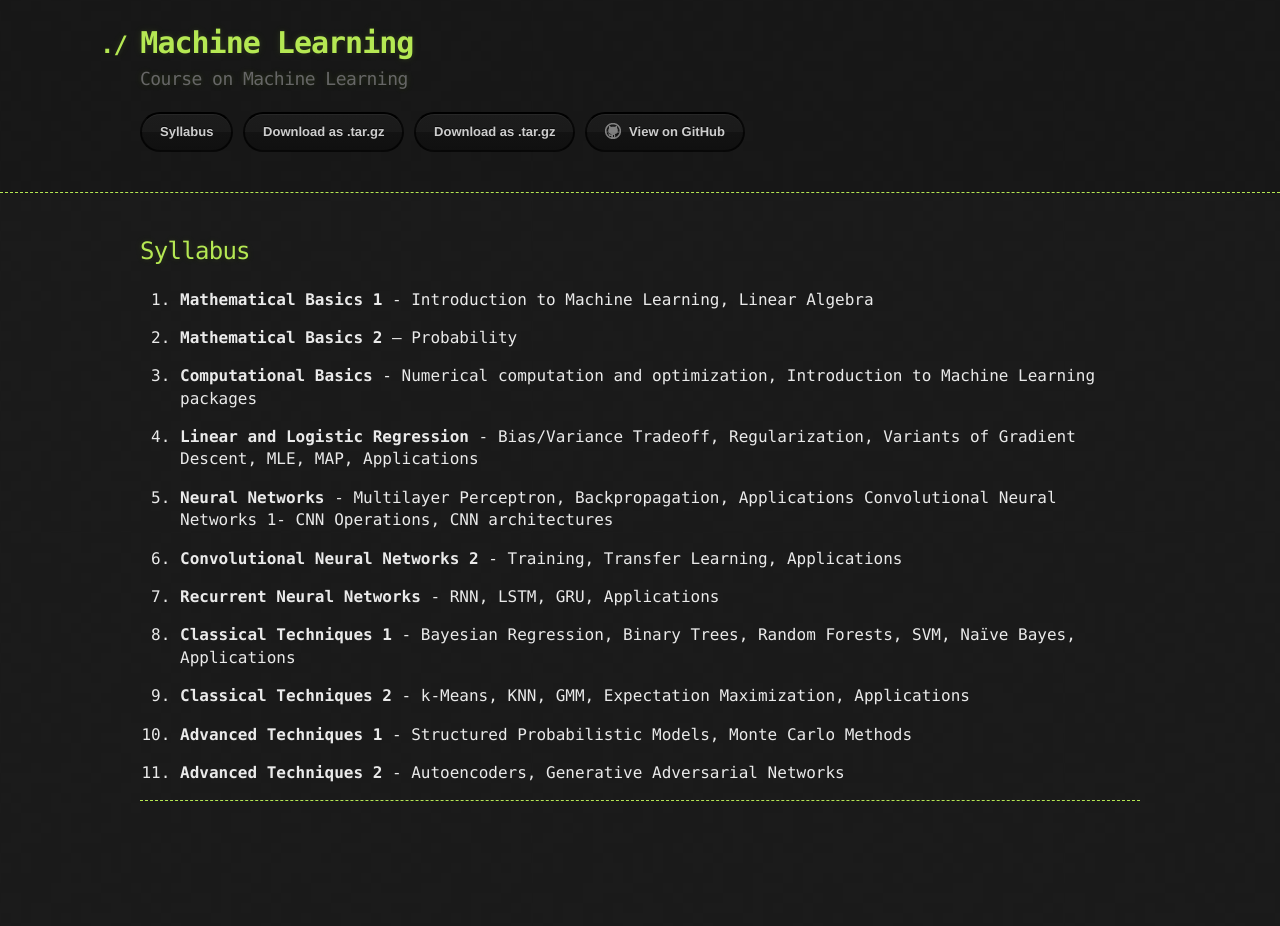
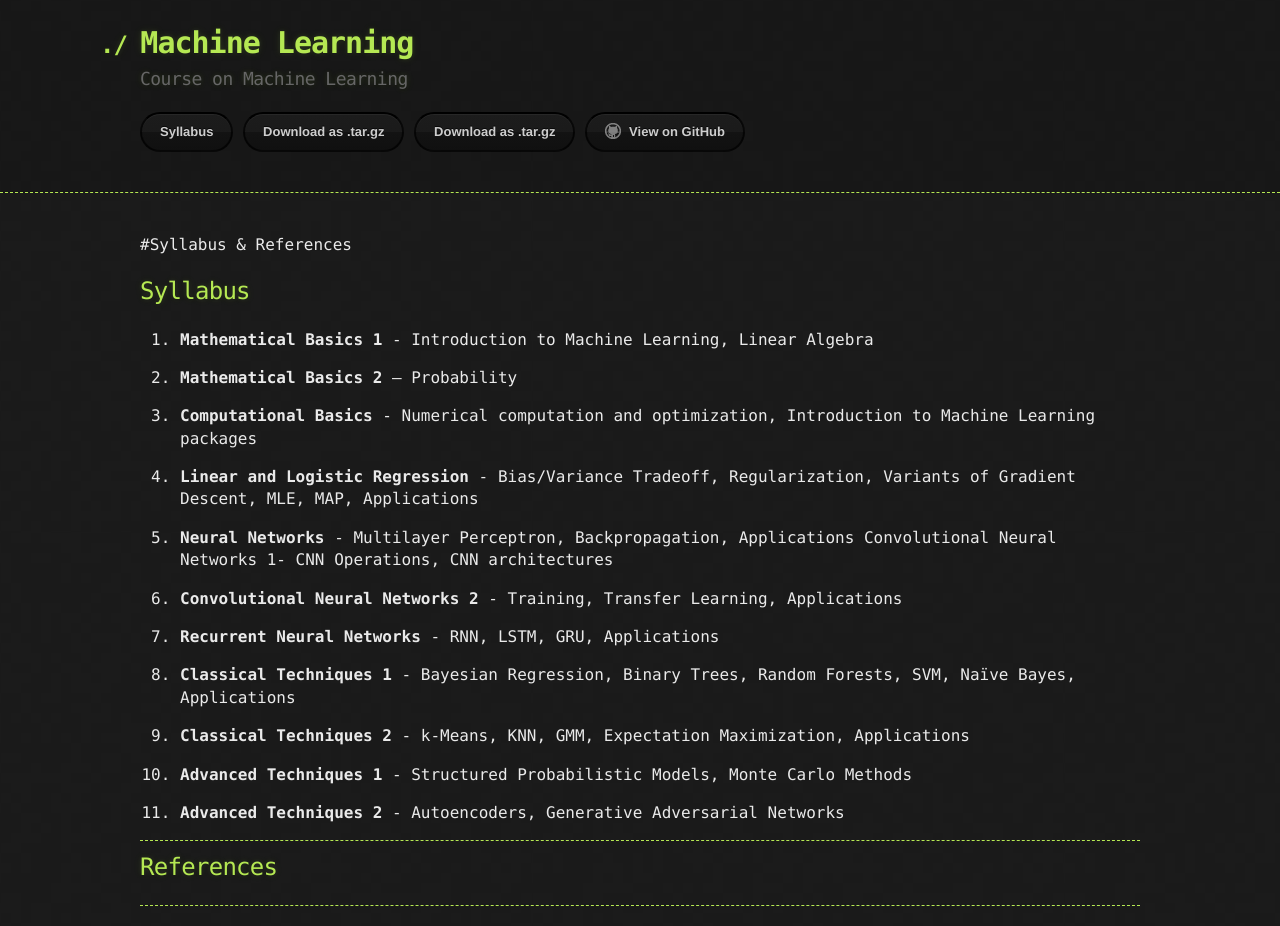
Before and after one commit to Sindhujayeswanthkumar/ml, a Jekyll site: the page built from syllabus-page.md, in a window 1280 px wide. Built offline with Jekyll 4.4.1, drawn with Linux system fonts in a browser that asks for light colours; our own code applies the rules of GitHub Pages for plain Markdown files; before the commit the page ends 900 px from its top, so only the background shows below that.

Commit message:
Update syllabus-page.md

```diff
--- a/syllabus-page.md
+++ b/syllabus-page.md
@@ -1,4 +1,4 @@
-
+#Syllabus & References
 
 ## Syllabus
 
@@ -26,3 +26,9 @@
 
 
 ---
+
+## References
+
+
+
+---
```
